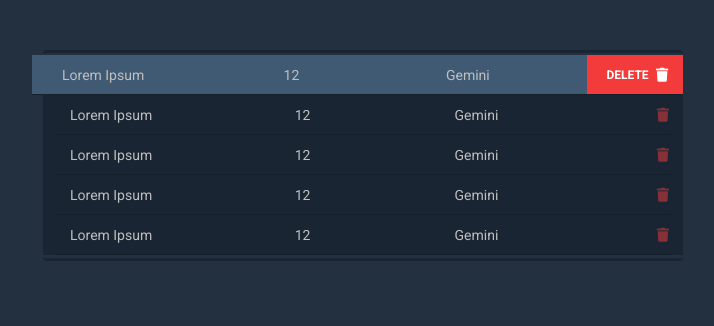
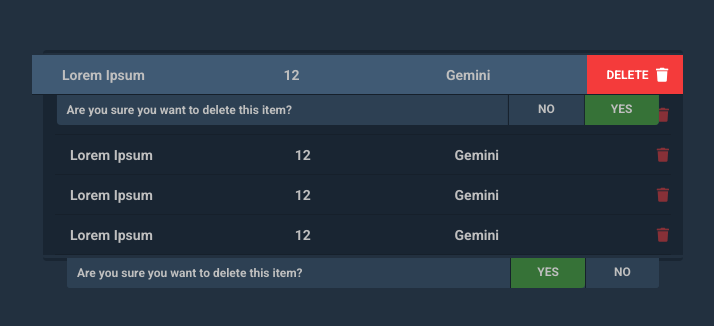
Before and after one commit to Montette/zodiac-table-recruitment-task, a website: page src/index.html in a window 1280 px wide. Shown: the whole page, without its empty margins (277-991 px from the left). Drawn offline with Linux system fonts and the light colour scheme.

Commit message:
style modal

```diff
--- a/src/index.html
+++ b/src/index.html
@@ -34,6 +34,41 @@
                     <div class="modal__text">
                         <p>Are you sure you want to delete this item?</p>
                     </div>
+                    <button class="modal__button modal__button--reject">NO</button>
+                    <button class="modal__button modal__button--confirm" tabindex="-1">YES</button>
+                </div>
+            </div>
+
+
+            <div class="users__user user">
+                    <div class="user__name"> <p>Lorem Ipsum</p></div>
+                    <div class="user__age"> <p>12</p> </div>
+                    <div class="user__zodiac"> <p>Gemini</p> </div>
+                    <div class="user__action action">
+                        <p class="action__text">DELETE</p>
+                        <button class="action__button fas fa-trash"></button>
+                    </div>
+                    <div class="user__modal modal">
+                        <div class="modal__text">
+                            <p>Are you sure you want to delete this item?</p>
+                        </div>
+                        <button class="modal__button modal__button--confirm" tabindex="-1">YES</button>
+                        <button class="modal__button modal__button--reject">NO</button>
+                    </div>
+                </div>
+
+                <div class="users__user user">
+                        <div class="user__name"> <p>Lorem Ipsum</p></div>
+                        <div class="user__age"> <p>12</p> </div>
+                        <div class="user__zodiac"> <p>Gemini</p> </div>
+                        <div class="user__action action">
+                            <p class="action__text">DELETE</p>
+                            <button class="action__button fas fa-trash"></button>
+                        </div>
+                        <div class="user__modal modal">
+                            <div class="modal__text">
+                                <p>Are you sure you want to delete this item?</p>
+                            </div>
                             <button class="modal__button modal__button--confirm" tabindex="-1">YES</button>
                             <button class="modal__button modal__button--reject">NO</button>
                         </div>
@@ -41,73 +76,36 @@
 
 
                     <div class="users__user user">
-                <div class="user__name">Lorem Ipsum</div>
-                <div class="user__age">12</div>
-                <div class="user__zodiac">Gemini</div>
+                            <div class="user__name"> <p>Lorem Ipsum</p></div>
+                            <div class="user__age"> <p>12</p> </div>
+                            <div class="user__zodiac"> <p>Gemini</p> </div>
                             <div class="user__action action">
-                    <span class="action__text">DELETE</span>
+                                <p class="action__text">DELETE</p>
                                 <button class="action__button fas fa-trash"></button>
                             </div>
                             <div class="user__modal modal">
                                 <div class="modal__text">
                                     <p>Are you sure you want to delete this item?</p>
                                 </div>
-                    <div class="modal__button modal__button--confirm" tabindex="-1">YES</div>
-                    <div class="modal__button modal__button--reject">NO</div>
+                                <button class="modal__button modal__button--confirm" tabindex="-1">YES</button>
+                                <button class="modal__button modal__button--reject">NO</button>
                             </div>
                         </div>
 
-
-            <div class="users__user user">
-                <div class="user__name">Lorem Ipsum</div>
-                <div class="user__age">12</div>
-                <div class="user__zodiac">Gemini</div>
+                        <div class="users__user user ">
+                                <div class="user__name"> <p>Lorem Ipsum</p></div>
+                                <div class="user__age"> <p>12</p> </div>
+                                <div class="user__zodiac"> <p>Gemini</p> </div>
                                 <div class="user__action action">
-                    <span class="action__text">DELETE</span>
+                                    <p class="action__text">DELETE</p>
                                     <button class="action__button fas fa-trash"></button>
                                 </div>
                                 <div class="user__modal modal">
                                     <div class="modal__text">
                                         <p>Are you sure you want to delete this item?</p>
                                     </div>
-                    <div class="modal__button modal__button--confirm" tabindex="-1">YES</div>
-                    <div class="modal__button modal__button--reject">NO</div>
-                </div>
-            </div>
-
-
-            <div class="users__user user">
-                <div class="user__name">Lorem Ipsum</div>
-                <div class="user__age">12</div>
-                <div class="user__zodiac">Gemini</div>
-                <div class="user__action action">
-                    <span class="action__text">DELETE</span>
-                    <button class="action__button fas fa-trash"></button>
-                </div>
-                <div class="user__modal modal">
-                    <div class="modal__text">
-                        <p>Are you sure you want to delete this item?</p>
-                    </div>
-                    <div class="modal__button modal__button--confirm" tabindex="-1">YES</div>
-                    <div class="modal__button modal__button--reject">NO</div>
-                </div>
-            </div>
-
-
-            <div class="users__user user">
-                <div class="user__name">Lorem Ipsum</div>
-                <div class="user__age">12</div>
-                <div class="user__zodiac">Gemini</div>
-                <div class="user__action action">
-                    <span class="action__text">DELETE</span>
-                    <button class="action__button fas fa-trash"></button>
-                </div>
-                <div class="user__modal modal">
-                    <div class="modal__text">
-                        <p>Are you sure you want to delete this item?</p>
-                    </div>
-                    <div class="modal__button modal__button--confirm" tabindex="-1">YES</div>
-                    <div class="modal__button modal__button--reject">NO</div>
+                                    <button class="modal__button modal__button--confirm" tabindex="-1">YES</button>
+                                    <button class="modal__button modal__button--reject">NO</button>
                                 </div>
                             </div>
         </div>
--- a/src/js/script.js
+++ b/src/js/script.js
@@ -1,7 +1,7 @@
 document.querySelectorAll('.fa-trash').forEach(icon => {
     icon.addEventListener('click', (event)=> {
         console.log('gg');
-        event.currentTarget.parentElement.nextElementSibling.classList.add('active');
+        // event.currentTarget.parentElement.nextElementSibling.classList.add('active');
         event.currentTarget.parentElement.parentElement.classList.add('remove')
     })
 })
--- a/src/sass/style.scss
+++ b/src/sass/style.scss
@@ -79,6 +79,7 @@ body {
         height: 40px;
         border-bottom: 1px solid darken(#192532, 2%);
         font-size: 14px;
+        font-weight: bold;
     }
     & p {
         margin: 0;
@@ -94,7 +95,6 @@ body {
         & .user__age {
             background-color: #405a74;
             padding-left: 38px;
-
         }
         & .user__name {
             padding-left: 30px;
@@ -130,20 +130,54 @@ body {
         & .user__age {
             background-color: #4e607c;
         }
-        & .user__age {
+        & .user__age, & .user__zodiac {
             padding-left: 33px;
         }
-        & .user__zodiac {
-            padding-left: 33px;
-        }
+
         & .action {
             &__button, &__text {
                 display: none;
             }
         }
     }
+
+    .modal {
+        @extend .grid-row;
+        position: absolute;
+        background-color: #2d4053;
+        bottom: -85%;
+        bottom: -30px;
+        left: 50%;
+        transform: translateX(-50%);
+        z-index: 1000;
+        width: 92.5%;
+        height: 30px;
+        border-radius: 0 0 4px 4px;
+        // display: flex;
+
+        // flex-flow: column wrap;
+        // display: none;
+        &__text {
+            @extend .col-20;
+            line-height: 30px;
+            padding-left: 10px;
+            color: darken(#fff, 25%);
+            font-size: 12px;
+            font-weight: bold;
+        }
+        &__button {
+            @extend .col-2;
+            background-color: transparent;
+            border: none;
+            border-left: 1px solid darken(#192532, 2%);
+            color: darken(#fff, 25%);
+            font-size: 12px;
+            font-weight: bold;
+            padding: 0 15px;
+            &--confirm {
+                background-color: #367237;
+                border-bottom-right-radius: 4px;
+            }
+        }
+    }
 }
-
-.modal {
-    display: none;
-}
```
Also changed, not shown: src/css/style.css. Lines whose indentation alone changed are shown as unchanged.
